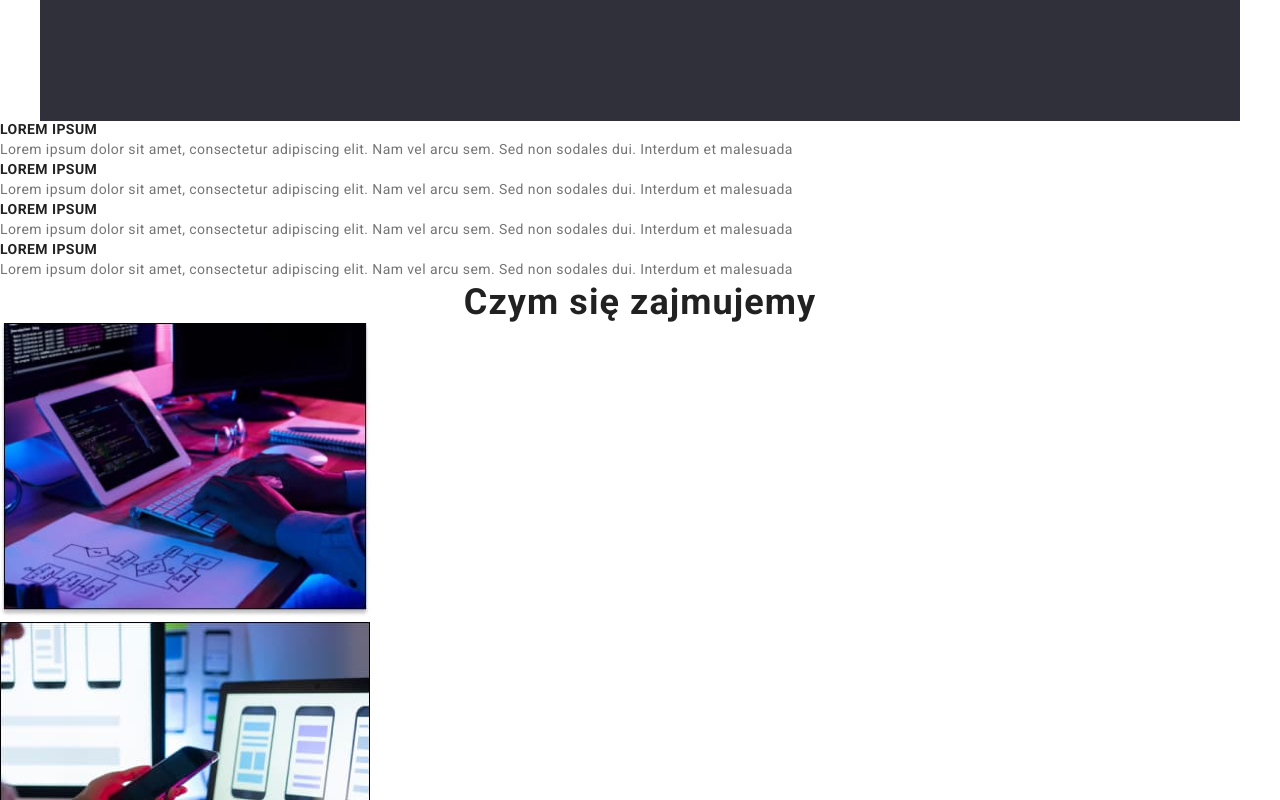
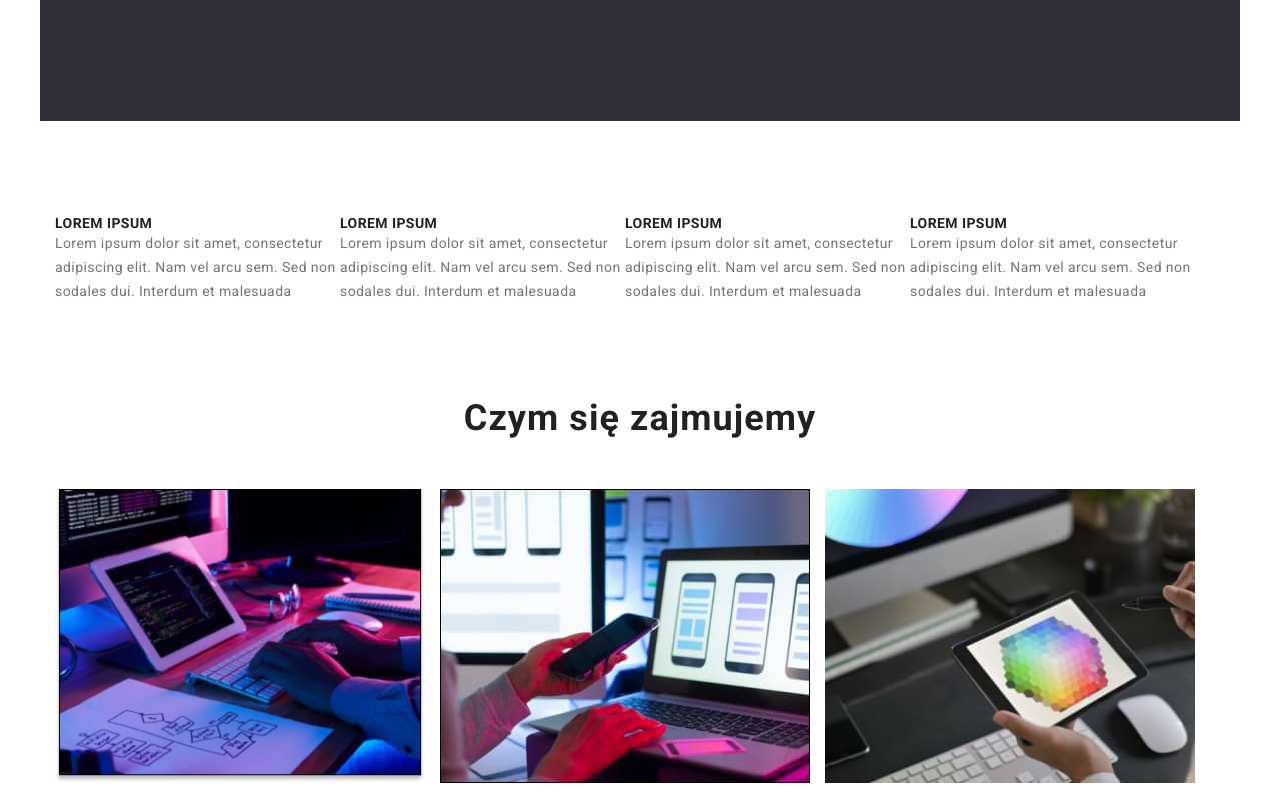
Before and after one commit to SylviaStachera/goit-markup-hw-03, a plain HTML site: page index.html in a window 1280 px wide. Shown: the part 540-1340 px from the top of the page. Drawn offline with Linux system fonts and the light colour scheme.

Commit message:
Stylizacja section

```diff
--- a/css/styles.css
+++ b/css/styles.css
@@ -283,12 +283,16 @@ summary {
 body {
 	font-family: 'Roboto', sans-serif;
 	color: var(--main-black);
+	margin: 0 auto;
+	max-width: 1600px;
+	width: 100%;
 }
 
 h1,
 h2,
 p,
-ul {
+ul,
+figure {
 	margin: 0;
 	padding: 0;
 }
@@ -301,37 +305,7 @@ ul {
 }
 /* style header  */
 
-.header-title {
-	display: flex;
-	flex-direction: column;
-	align-items: center;
-	padding-top: 200px;
-	padding-bottom: 200px;
-	background-color: rgba(47, 48, 58, 1);
-}
-.style-title {
-	text-align: center;
-	font-size: 44px;
-	text-transform: uppercase;
-	color: var(--main-white);
-}
-.btn-style {
-	margin-top: 30px;
-	font-family: 'Roboto', sans-serif;
-	font-size: 16px;
-	width: 200px;
-	height: 50px;
-	background-color: var(--active-color);
-	color: var(--main-white);
-}
-
-.btn-style:hover {
-	cursor: pointer;
-}
-.btn-style:active {
-	cursor: pointer;
-}
-
+/* manu */
 .header-nav {
 	display: flex;
 	justify-content: space-between;
@@ -404,13 +378,55 @@ ul {
 	color: var(--active-color);
 	cursor: pointer;
 }
+/* nagłówek */
+.header-title {
+	display: flex;
+	flex-direction: column;
+	align-items: center;
+	padding-top: 200px;
+	padding-bottom: 200px;
+	background-color: rgba(47, 48, 58, 1);
+}
+.style-title {
+	text-align: center;
+	font-size: 44px;
+	text-transform: uppercase;
+	color: var(--main-white);
+}
+.btn-style {
+	margin-top: 30px;
+	font-family: 'Roboto', sans-serif;
+	font-size: 16px;
+	width: 200px;
+	height: 50px;
+	background-color: var(--active-color);
+	color: var(--main-white);
+}
 
+.btn-style:hover {
+	cursor: pointer;
+}
+.btn-style:active {
+	cursor: pointer;
+}
 /* style main */
 
+.section {
+	display: flex;
+	justify-content: space-between;
+	padding-bottom: 94px;
+	list-style: none;
+	margin-right: 30px;
+}
+
 .section-light {
+	list-style: none;
 	background-color: var(--main-white);
 }
 
+.extra-paddig-top {
+	padding-top: 94px;
+}
 .header-second {
 	font-weight: bold;
 	font-size: 14px;
@@ -427,6 +443,7 @@ ul {
 }
 
 .header-second-big {
+	margin-bottom: 50px;
 	font-weight: bold;
 	font-size: 36px;
 	line-height: 1.1667;
--- a/index.html
+++ b/index.html
@@ -46,23 +46,23 @@
         </div>
     </header>
     <main>
-        <section class="section-light">
-            <ul class="no-dots">
-                <li>
+        <section class="container section-light">
+            <ul class="section extra-paddig-top">
+                <li class="section-space">
                     <h2 class="header-second">LOREM IPSUM</h2>
                     <p class="section-p">Lorem ipsum dolor sit amet, consectetur adipiscing elit. Nam vel arcu sem.
                         Sed
                         non sodales dui.
                         Interdum et malesuada</p>
                 </li>
-                <li>
+                <li class="section-space">
                     <h2 class="header-second">LOREM IPSUM</h2>
                     <p class="section-p">Lorem ipsum dolor sit amet, consectetur adipiscing elit. Nam vel arcu sem.
                         Sed
                         non sodales dui.
                         Interdum et malesuada</p>
                 </li>
-                <li>
+                <li class="section-space">
                     <h2 class="header-second">LOREM IPSUM</h2>
                     <p class="section-p">Lorem ipsum dolor sit amet, consectetur adipiscing elit. Nam vel arcu sem.
                         Sed
@@ -77,9 +77,9 @@
                 </li>
             </ul>
         </section>
-        <section class="section-light">
+        <section class="container section-light">
             <h2 class="header-second-big">Czym się zajmujemy</h2>
-            <ul class="no-dots">
+            <ul class="section">
                 <li>
                     <img src="./images/box1_v1.jpg" alt="Osoba stukająca w klawiaturę. Przed nią znajduje się tablet.7\"
                         width="370" height="294">
@@ -96,18 +96,18 @@
                 </li>
             </ul>
         </section>
-        <section class="section-dark">
+        <section class="container section-dark">
             <h2 class="header-second-big">Nasz zespół</h2>
-            <ul class="no-dots">
+            <ul class="section">
                 <li>
                     <figure class="section-figure">
                         <img src="./images/person1_v1.jpg" alt="Uśmiechnięty brunet w okularach i brązowej koszuli"
                             width="270" height="260">
-                        <figcaption>
-                            <p class="main-desription">John Doe</p>
-                            <p class="second-description">Product Designer</p>
-                        </figcaption>
-                    </figure>
+                            <figcaption>
+                                <p class="main-desription">John Doe</p>
+                                <p class="second-description">Product Designer</p>
+                            </figcaption>
+                        </figure>
                 </li>
                 <li>
                     <figure class="section-figure">
```
